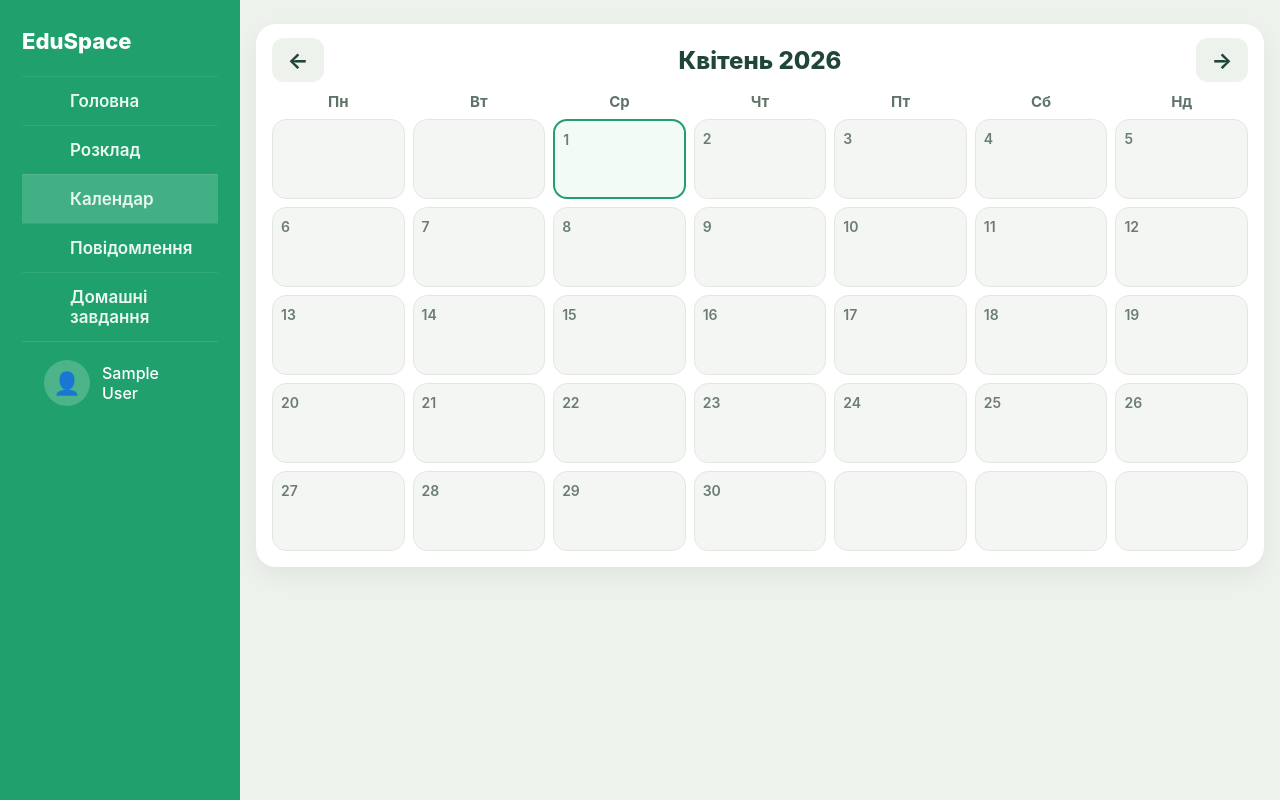
After one commit to yuliiamag/prostir_znan, a Django app: page /calendar/ in a window 1280 px wide. The commit adds this page. Run offline with Django 5.2, Linux system fonts and the light colour scheme; the visitor is signed in with stand-in values (Sample User, id 1); data that the repository does not hold is empty.

Commit message:
додала сторінку календаря

```diff
--- /dev/null
+++ b/src/core/templates/core/calendar.html
@@ -0,0 +1,157 @@
+{% extends "base.html" %}
+
+{% block extra_css %}
+<style>
+.main-content {
+  padding: 6px 16px 10px;
+  height: 100vh;
+  display: flex;
+  flex-direction: column;
+  overflow: hidden;
+}
+
+.calendar-wrapper {
+  background: #ffffff;
+  border-radius: 20px;
+  padding: 14px 16px 16px;
+  box-shadow: 0 8px 24px rgba(0, 0, 0, 0.06);
+  flex: 1;
+  display: flex;
+  flex-direction: column;
+  overflow: hidden;
+}
+
+.calendar-header {
+  display: grid;
+  grid-template-columns: 52px 1fr 52px;
+  align-items: center;
+  margin-bottom: 10px;
+}
+
+.calendar-header h2 {
+  margin: 0;
+  text-align: center;
+  font-size: 24px;
+  font-weight: 800;
+  color: var(--text-main);
+}
+
+.nav-btn {
+  background: #eef2ec;
+  border: none;
+  height: 44px;
+  border-radius: 12px;
+  cursor: pointer;
+  font-size: 22px;
+  font-weight: 700;
+  color: var(--text-main);
+  display: flex;
+  align-items: center;
+  justify-content: center;
+}
+
+.calendar-days {
+  display: grid;
+  grid-template-columns: repeat(7, minmax(0, 1fr));
+  gap: 8px;
+  font-weight: 700;
+  margin-bottom: 8px;
+  text-align: center;
+  color: #5f7368;
+  font-size: 15px;
+}
+
+.calendar-grid {
+  display: grid;
+  grid-template-columns: repeat(7, minmax(0, 1fr));
+  gap: 8px;
+  flex: 1;
+  min-height: 0;
+  grid-auto-rows: minmax(78px, 1fr);
+}
+
+.calendar-cell {
+  background: #f4f6f3;
+  border-radius: 14px;
+  padding: 8px;
+  position: relative;
+  border: 1px solid #e2e8df;
+  overflow: hidden;
+}
+
+.day-number {
+  font-size: 14px;
+  color: #6b7d72;
+  font-weight: 600;
+}
+
+.calendar-cell.today {
+  border: 2px solid #1fa06d;
+  background: #f3fbf7;
+}
+
+.event {
+  margin-top: 4px;
+  padding: 3px 6px;
+  border-radius: 7px;
+  font-size: 10px;
+  font-weight: 600;
+  line-height: 1.2;
+}
+
+.event.lesson {
+  background: #d9f2e7;
+  color: #1c8a5f;
+}
+
+.event.homework {
+  background: #fff1cc;
+  color: #b7791f;
+}
+
+.event.deadline {
+  background: #fde2e2;
+  color: #c94b4b;
+}
+</style>
+{% endblock %}
+
+{% block content %}
+<div class="container">
+  <div class="calendar-wrapper">
+    <div class="calendar-header">
+      <a class="nav-btn" href="?year={{ prev_year }}&month={{ prev_month }}">←</a>
+      <h2>{{ month_name }} {{ year }}</h2>
+      <a class="nav-btn" href="?year={{ next_year }}&month={{ next_month }}">→</a>
+    </div>
+
+    <div class="calendar-days">
+      <div>Пн</div>
+      <div>Вт</div>
+      <div>Ср</div>
+      <div>Чт</div>
+      <div>Пт</div>
+      <div>Сб</div>
+      <div>Нд</div>
+    </div>
+
+    <div class="calendar-grid {% if weeks_count == 6 %}six-weeks{% endif %}">
+      {% for week in month_days %}
+        {% for item in week %}
+          <div class="calendar-cell {% if item.is_today %}today{% endif %}">
+            {% if item.day != 0 %}
+              <span class="day-number">{{ item.day }}</span>
+
+              {% for event in item.events %}
+                <div class="event {% if event.event_type == 'lesson' %}lesson{% elif event.event_type == 'homework' %}homework{% else %}deadline{% endif %}">
+                  {{ event.title }}
+                </div>
+              {% endfor %}
+            {% endif %}
+          </div>
+        {% endfor %}
+      {% endfor %}
+    </div>
+  </div>
+</div>
+{% endblock %}
--- a/src/core/templates/core/teacher_dashboard.html
+++ b/src/core/templates/core/teacher_dashboard.html
@@ -292,7 +292,7 @@
 
   <div class="header-actions">
     <a href="{% url 'home' %}" class="action-btn-secondary">На головну</a>
-    <a href="#" class="action-btn">Редагувати профіль</a>
+    <a href="{% url 'edit_teacher_profile' %}" class="action-btn">Редагувати профіль</a>
   </div>
 </div>
 
--- a/src/core/urls.py
+++ b/src/core/urls.py
@@ -3,12 +3,15 @@ from . import views
 from .views import (
     dashboard_view,
     student_dashboard_view,
-    teacher_dashboard_view,
+
 )
 urlpatterns = [
     path("", views.home, name="home"),
     path("dashboard/", dashboard_view, name="dashboard"),
     path("teachers/", views.teachers, name="teachers"),
     path("dashboard/student/", student_dashboard_view, name="student_dashboard"),
-    path("dashboard/teacher/", teacher_dashboard_view, name="teacher_dashboard"),
+    path("teacher/", views.teacher_dashboard, name="teacher_dashboard"),
+    path("teacher/edit/", views.edit_teacher_profile, name="edit_teacher_profile"),
+    path("calendar/", views.calendar_view, name="calendar"),
+
 ]
--- a/src/core/views.py
+++ b/src/core/views.py
@@ -1,17 +1,24 @@
 from django.shortcuts import redirect, render
 from django.contrib.auth.decorators import login_required
 from django.contrib import messages
+from .forms import JoinTeacherByCodeForm, TeacherProfileEditForm
+from .models import TeacherProfile, StudentTeacherLink
+from datetime import timedelta
+from django.db.models import Q
+from django.utils import timezone
+import calendar
+from datetime import date
 
-from .forms import JoinTeacherByCodeForm
-from .models import StudentProfile, TeacherProfile
-
+from .models import CalendarEvent
 
 def home(request):
     return render(request, "core/home.html")
 
+
 @login_required
 def dashboard(request):
     return render(request, "core/dashboard.html")
+
 
 @login_required
 def teachers(request):
@@ -33,7 +40,7 @@ def dashboard_view(request):
 
 
 @login_required
-def teacher_dashboard_view(request):
+def teacher_dashboard(request):
     user = request.user
 
     if not hasattr(user, "teacher_profile"):
@@ -82,3 +89,89 @@ def student_dashboard_view(request):
             "teacher_links": teacher_links,
         },
     )
+
+
+@login_required
+def edit_teacher_profile(request):
+    if request.method == "POST":
+        form = TeacherProfileEditForm(request.POST, instance=request.user)
+        if form.is_valid():
+            form.save()
+            messages.success(request, "Профіль успішно оновлено.")
+            return redirect("teacher_dashboard")
+    else:
+        form = TeacherProfileEditForm(instance=request.user)
+
+    return render(
+        request,
+        "core/edit_teacher_profile.html",
+        {
+            "form": form,
+        },
+    )
+
+@login_required
+def calendar_view(request):
+    today = date.today()
+
+    year = int(request.GET.get("year", today.year))
+    month = int(request.GET.get("month", today.month))
+
+    cal = calendar.Calendar(firstweekday=0)
+    raw_month_days = cal.monthdayscalendar(year, month)
+
+    events = CalendarEvent.objects.filter(
+        Q(teacher=request.user) | Q(student=request.user),
+        start_time__year=year,
+        start_time__month=month
+    ).order_by("start_time")
+
+    events_by_day = {}
+    for event in events:
+        day = event.start_time.day
+        events_by_day.setdefault(day, []).append(event)
+
+    month_days = []
+    for week in raw_month_days:
+        week_data = []
+        for day in week:
+            week_data.append({
+                "day": day,
+                "events": events_by_day.get(day, []) if day != 0 else [],
+                "is_today": (
+                    day == today.day and
+                    month == today.month and
+                    year == today.year
+                )
+            })
+        month_days.append(week_data)
+
+    prev_month = month - 1
+    prev_year = year
+    if prev_month == 0:
+        prev_month = 12
+        prev_year -= 1
+
+    next_month = month + 1
+    next_year = year
+    if next_month == 13:
+        next_month = 1
+        next_year += 1
+
+    month_name = {
+        1: "Січень", 2: "Лютий", 3: "Березень", 4: "Квітень",
+        5: "Травень", 6: "Червень", 7: "Липень", 8: "Серпень",
+        9: "Вересень", 10: "Жовтень", 11: "Листопад", 12: "Грудень"
+    }[month]
+    weeks_count = len(month_days)
+    return render(request, "core/calendar.html", {
+        "year": year,
+        "month": month,
+        "month_name": month_name,
+        "month_days": month_days,
+        "prev_month": prev_month,
+        "prev_year": prev_year,
+        "next_month": next_month,
+        "next_year": next_year,
+        "weeks_count": weeks_count,
+    })
--- a/src/templates/base.html
+++ b/src/templates/base.html
@@ -172,6 +172,86 @@
       display: inline;
       margin: 0;
     }
+        .calendar-wrapper {
+      background: white;
+      border-radius: 12px;
+      padding: 20px;
+    }
+
+    .calendar-header {
+      display: flex;
+      justify-content: space-between;
+      align-items: center;
+      margin-bottom: 16px;
+    }
+
+    .nav-btn {
+      background: #f0f0f0;
+      border: none;
+      padding: 6px 12px;
+      border-radius: 6px;
+      cursor: pointer;
+    }
+
+    .calendar-days {
+      display: grid;
+      grid-template-columns: repeat(7, 1fr);
+      font-weight: 600;
+      margin-bottom: 10px;
+      text-align: center;
+    }
+
+    .calendar-grid {
+      display: grid;
+      grid-template-columns: repeat(7, 1fr);
+      gap: 8px;
+    }
+
+    .calendar-cell {
+      background: #f8f9fb;
+      border-radius: 10px;
+      padding: 8px;
+      min-height: 80px;
+      position: relative;
+    }
+
+    .day-number {
+      font-size: 12px;
+      color: #888;
+    }
+
+    .event {
+      margin-top: 5px;
+      padding: 3px 6px;
+      border-radius: 6px;
+      font-size: 11px;
+    }
+
+    .event.lesson {
+      background: #dbeafe;
+      color: #1d4ed8;
+    }
+
+    .event.homework {
+      background: #fef3c7;
+      color: #b45309;
+    }
+    .calendar-cell.today {
+      border: 2px solid #1fa06d;
+    }
+
+    .event.deadline {
+      background: #fee2e2;
+      color: #b91c1c;
+    }
+    .calendar-page-title {
+      margin: 0 0 14px 0;
+      text-align: center;
+      font-size: 54px;
+      font-weight: 800;
+      color: var(--text-main);
+      line-height: 1.1;
+    }
 
 
     @media (max-width: 900px) {
@@ -210,10 +290,11 @@
     <span>Розклад</span>
   </a>
 
-  <a href="#">
+  <a href="{% url 'calendar' %}" class="{% if request.path == '/calendar/' %}active{% endif %}">
     <span class="menu-icon"></span>
     <span>Календар</span>
   </a>
+
   <a href="#" class="menu-item">
     <span class="menu-icon"></span>
     <span>Повідомлення</span>
@@ -223,7 +304,7 @@
     {% endif %}
   </a>
 
-  <a href="#" class="">
+  <a href="#">
     <span class="menu-icon"></span>
     <span>Домашні завдання</span>
   </a>
@@ -241,6 +322,7 @@
       </a>
     {% endif %}
   {% endif %}
+</nav>
 
   {% if not user.is_authenticated %}
     <a href="{% url 'account_login' %}">
```
Also changed, not shown: src/core/forms.py (+16 -0 lines), src/core/management/commands/send_event_reminders.py (added, +72 -0 lines), src/core/models.py (+49 -1 lines), src/core/templates/core/dashboard.html (+24 -0 lines), src/core/templates/core/edit_teacher_profile.html (added, +142 -0 lines), src/core/migrations/0002_calendarevent_eventreminder.py (added). Lines whose indentation alone changed are shown as unchanged.
